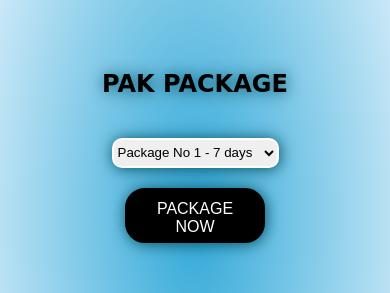
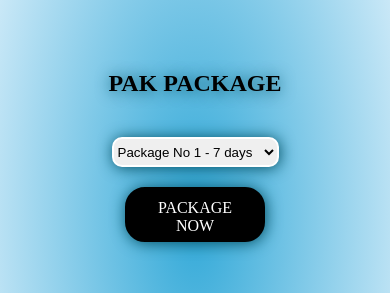
Before and after one commit to Ahmadraza08/EXPIRATION-DATE, a plain HTML site: page index.html in a window 390 px wide. Shown: the part 204-497 px from the top of the page. Drawn offline with Linux system fonts and the light colour scheme.

Commit message:
font change

```diff
--- a/style.css
+++ b/style.css
@@ -67,6 +67,7 @@ h6 {
 @media only screen and (max-width: 600px) {
   h1 {
     font-size: 1.5em;
+    font-family: 'Times New Roman', Times, serif;
   }
 
   #subscriptionButton {
@@ -74,5 +75,6 @@ h6 {
     padding: 10px 20px;
     height: 55px;
     border-radius: 20px;
+    font-family: 'Times New Roman', Times, serif;
   }
 }
```
